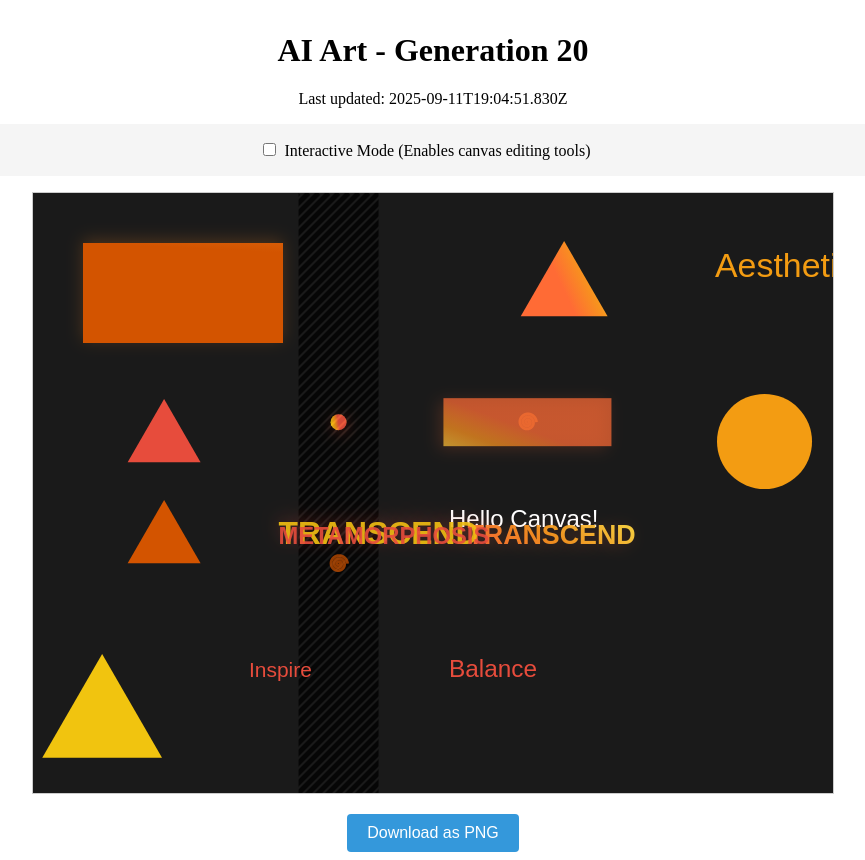
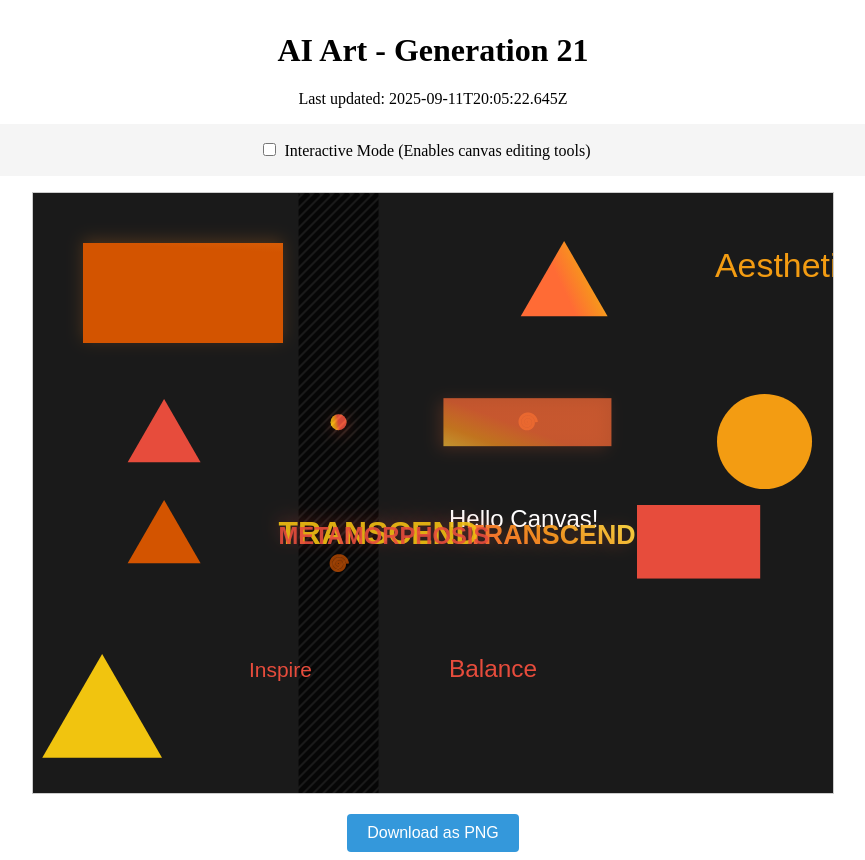
Before and after one commit to mcclowes/ai-art, a React (Vite) app: page / in a window 1280 px wide. Shown: the whole page, without its empty margins (207-1072 px from the left). Built offline with nearby package versions, Linux system fonts and the light colour scheme.

Commit message:
Improve artwork - Generation 21

```diff
--- a/src/artwork-state.ts
+++ b/src/artwork-state.ts
@@ -348,9 +348,18 @@ export const artworkState: ArtworkState = {
       },
       "opacity": 0.8983099436228035,
       "id": "gradient_text_1757617491830"
+    },
+    {
+      "type": "rectangle",
+      "x": 604,
+      "y": 312,
+      "width": 123.18697879017954,
+      "height": 73.54321199023451,
+      "fillStyle": "#e74c3c",
+      "id": "element_1757621122645"
     }
   ],
-  "generation": 20,
-  "lastUpdated": "2025-09-11T19:04:51.830Z",
+  "generation": 21,
+  "lastUpdated": "2025-09-11T20:05:22.645Z",
   "cycleStarted": "2025-09-11T00:20:59.429Z"
 };
```
